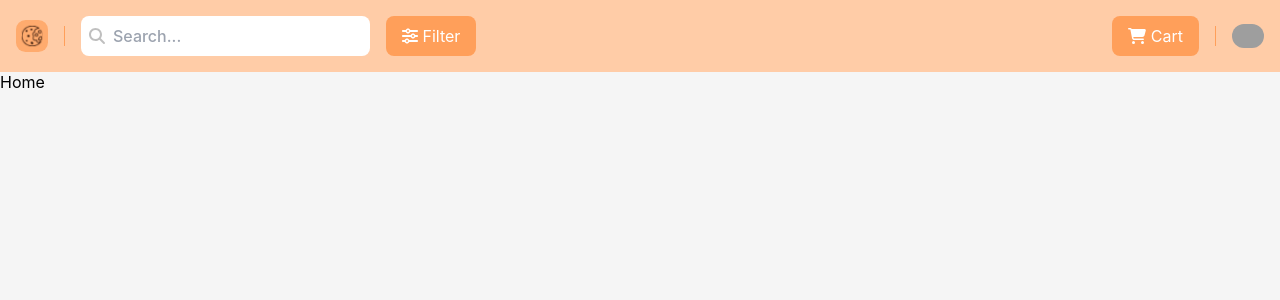
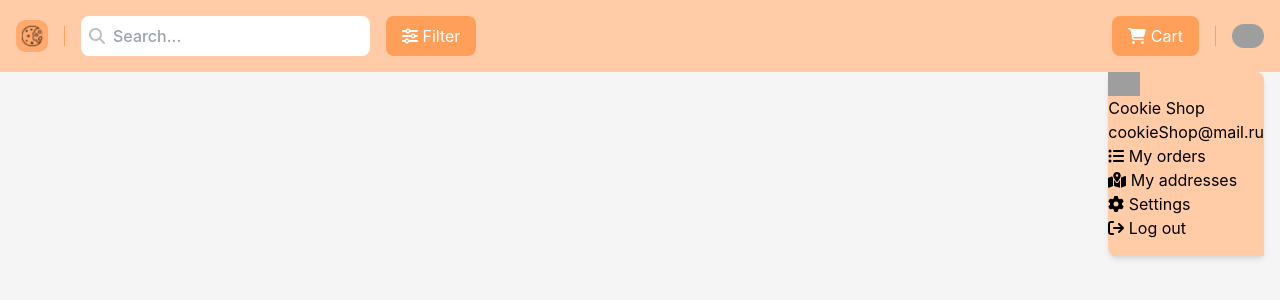
Before and after one commit to IvanWake/cookieStore, a React (Create React App) app: page /home in a window 1280 px wide. Both pictures are taken after a click on the picture 1248 px from the left and 36 px from the top of the page. Shown: the top 300 px of the page. Built offline with nearby package versions, Linux system fonts and the light colour scheme; grey boxes are pictures that could not be loaded.

Commit message:
add Profile Wrapper and logic for him

```diff
--- a/src/App.js
+++ b/src/App.js
@@ -1,13 +1,11 @@
 import React, { Fragment } from "react";
 import { Route, Switch, Redirect } from 'react-router-dom';
 import NotFound from "./pages/NotFound";
-import Home from "./components/Home";
-import Header from "./components/Layout/Header"
+import Home from "./pages/Home";
 
 const App = () => {
   return (
       <Fragment>
-          <Header/>
           <Switch>
               <Route path="/" exact>
                   <Redirect to="/home" />
--- a/src/components/Home.js
+++ /dev/null
@@ -1,7 +0,0 @@
-const Home = () => {
-    return (
-        <h1>Home</h1>
-    );
-}
-
-export default Home;
--- a/src/components/Layout/Header.js
+++ b/src/components/Layout/Header.js
@@ -1,15 +1,15 @@
-import React, { Fragment } from 'react';
+import React, { Fragment, useState } from 'react';
+import ProfileWrapper from "./ProfileWrapper";
+import { header } from '../../store/styles.js';
 import { FontAwesomeIcon } from '@fortawesome/react-fontawesome';
-import {
-    faMagnifyingGlass,
-    faSliders,
-    faCartShopping
- } from '@fortawesome/free-solid-svg-icons';
-
+import { faMagnifyingGlass, faSliders,faCartShopping } from '@fortawesome/free-solid-svg-icons';
 import logo from '../../assets/logo.svg';
-import { header } from '../../store/styles.js';
 
 const Header = () => {
+    const [isProfileVisible, setIsProfileVisible] = useState(false);
+
+    const setIsProfileVisibleHandler = () => setIsProfileVisible((prevState) => !prevState);
+
     return (
         <Fragment>
             <header className={header.header}>
@@ -29,24 +29,8 @@ const Header = () => {
                         <div className={header.profile}>
                             <div className={header.hr}></div>
                             <img className={header.profileImage} src="https://avatars.githubusercontent.com/u/45458770?v=4"
-                                width="32" alt="profile" />
-                            <div className={header.profileWrapper}>
-                                <div className="profile-info">
-                                    <img className="profile-image"
-                                        src="https://avatars.githubusercontent.com/u/45458770?v=4"
-                                        width="32" alt="profile" />
-                                    <div className="info">
-                                        <div className="name">Cookie Shop</div>
-                                        <div className="email">cookieShop@mail.ru</div>
-                                    </div>
-                                </div>
-                                <div className="link"><i className="fa-solid fa-list-ul"></i> My orders</div>
-                                <div className="link"><i className="fa-solid fa-map-location-dot"></i> My addresses
-                                </div>
-                                <div className="link"><i className="fa-solid fa-gear"></i> Settings</div>
-                                <div className="link"><i className="fa-solid fa-arrow-right-from-bracket"></i> Log out
-                                </div>
-                            </div>
+                                width="32" alt="profile" onClick={setIsProfileVisibleHandler} />
+                            { isProfileVisible && <ProfileWrapper /> }
                         </div>
                     </div>
                 </div>
--- /dev/null
+++ b/src/components/Layout/ProfileWrapper.js
@@ -0,0 +1,33 @@
+import React from "react";
+import { profile } from "../../store/styles";
+import { FontAwesomeIcon } from '@fortawesome/react-fontawesome';
+import {
+    faListUl,
+    faMapLocationDot,
+    faGear,
+    faArrowRightFromBracket,
+} from '@fortawesome/free-solid-svg-icons';
+
+const ProfileWrapper = () => {
+    return (
+        <div className={profile.profileWrapper}>
+            <div className="profile-info">
+                <img className="profile-image"
+                     src="https://avatars.githubusercontent.com/u/45458770?v=4"
+                     width="32" alt="profile" />
+                <div className="info">
+                    <div className="name">Cookie Shop</div>
+                    <div className="email">cookieShop@mail.ru</div>
+                </div>
+            </div>
+            <div className="link"><FontAwesomeIcon icon={faListUl} /> My orders</div>
+            <div className="link"><FontAwesomeIcon icon={faMapLocationDot} /> My addresses
+            </div>
+            <div className="link"><FontAwesomeIcon icon={faGear} /> Settings</div>
+            <div className="link"><FontAwesomeIcon icon={faArrowRightFromBracket} /> Log out
+            </div>
+        </div>
+    );
+}
+
+export default ProfileWrapper;
--- /dev/null
+++ b/src/pages/Home.js
@@ -0,0 +1,12 @@
+import React, { Fragment } from "react";
+import Header from "../components/Layout/Header";
+const Home = () => {
+    return (
+        <Fragment>
+            <Header/>
+        </Fragment>
+
+    );
+}
+
+export default Home;
--- a/src/store/styles.js
+++ b/src/store/styles.js
@@ -10,5 +10,8 @@ export const header = {
     button: 'p-2 px-4 rounded-lg bg-[#ff9f5a] text-white border-none transition ease-in duration-150 active:scale-95 hover:bg-[#ff9f5a80]',
     profile: 'relative flex items-center gap-4',
     profileImage: 'cursor-pointer rounded-full',
-    profileWrapper: 'z-100 hidden absolute top-12 right-0 h-auto w-auto min-w-300 bg-[#ffcca7] shadow-md rounded-bl-lg rounded-tr-lg pb-4',
 };
+
+export const profile = {
+    profileWrapper: 'z-100 absolute top-12 right-0 h-auto w-auto min-w-300 bg-[#ffcca7] shadow-md rounded-bl-lg rounded-tr-lg pb-4',
+}
```
Also changed, not shown: public/manifest.json.
